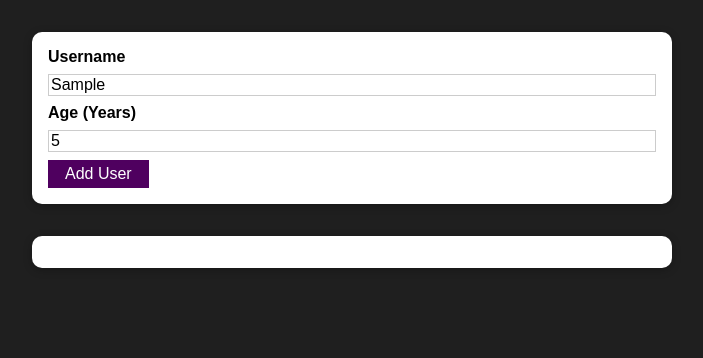
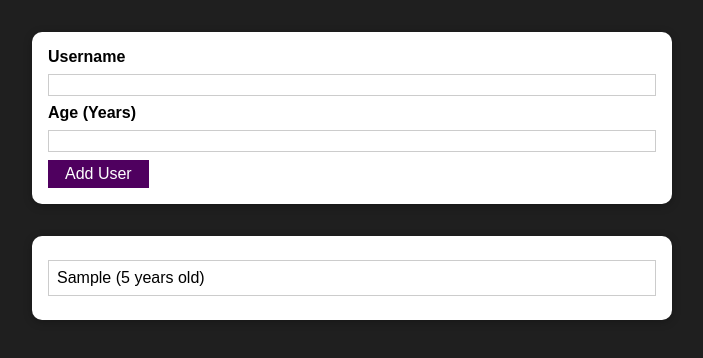
Before and after one commit to jripke74/react-0003, a React (Create React App) app: page / in a window 1280 px wide. Both pictures are taken after typing "Sample", "5" into the empty fields and a click on the button "Add User". Shown: the top 358 px of the page, without its empty margins (288-991 px from the left). Built offline with nearby package versions, Linux system fonts and the light colour scheme.

Commit message:
add users to list

```diff
--- a/src/App.js
+++ b/src/App.js
@@ -1,13 +1,24 @@
-import React from 'react';
+import React, { useState } from 'react';
 
 import AddUser from './components/Users/AddUser';
 import UsersList from './components/Users/UsersList';
 
 function App() {
+  const [usersList, setUserslist] = useState([]);
+
+  const addUserHandler = (uName, uAge) => {
+    setUserslist((prevUsersList) => {
+      return [
+        ...prevUsersList,
+        { name: uName, age: uAge, id: Math.random().toString() },
+      ];
+    });
+  };
+
   return (
     <div>
-      <AddUser />
-      <UsersList users={[]} />
+      <AddUser onAddUser={addUserHandler} />
+      <UsersList users={usersList} />
     </div>
   );
 }
--- a/src/components/Users/AddUser.js
+++ b/src/components/Users/AddUser.js
@@ -4,31 +4,49 @@
 import Button from '../UI/Button';
 import classes from './AddUser.module.css';
 
-const AddUser = props => {
-  const [enteredUserName, setEnteredUsername] = useState('');
+const AddUser = (props) => {
+  const [enteredUsername, setEnteredUsername] = useState('');
   const [enteredAge, setEnteredAge] = useState('');
 
   const addUserHandler = (event) => {
     event.preventDefault();
-    console.log(enteredUserName, enteredAge);
+    if (enteredUsername.trim().length === 0 || enteredAge.trim().length === 0) {
+      return;
+    }
+    if (+enteredAge < 1) {
+      return;
+    }
+    props.onAddUser(enteredUsername, enteredAge);
+    setEnteredUsername('');
+    setEnteredAge('');
   };
 
   const usernameChangeHandler = (event) => {
     setEnteredUsername(event.target.value);
-  }
+  };
 
   const ageChangeHandler = (event) => {
     setEnteredAge(event.target.value);
-  }
+  };
 
   return (
     <Card className={classes.input}>
       <form onSubmit={addUserHandler}>
-        <label htmlFor='username'>Username</label>
-        <input id="username" type="text" onChange={usernameChangeHandler} />
-        <label htmlFor='age'>Age (Years)</label>
-        <input id="age" type="number" onChange={ageChangeHandler} />
-        <Button type='submit'>Add User</Button>
+        <label htmlFor="username">Username</label>
+        <input
+          id="username"
+          type="text"
+          value={enteredUsername}
+          onChange={usernameChangeHandler}
+        />
+        <label htmlFor="age">Age (Years)</label>
+        <input
+          id="age"
+          type="number"
+          value={enteredAge}
+          onChange={ageChangeHandler}
+        />
+        <Button type="submit">Add User</Button>
       </form>
     </Card>
   );
--- a/src/components/Users/UsersList.js
+++ b/src/components/Users/UsersList.js
@@ -8,7 +8,7 @@
     <Card className={classes.users}>
       <ul>
         {props.users.map((user) => (
-          <li>
+          <li key={user.id}>
             {user.name} ({user.age} years old)
           </li>
         ))}
```
